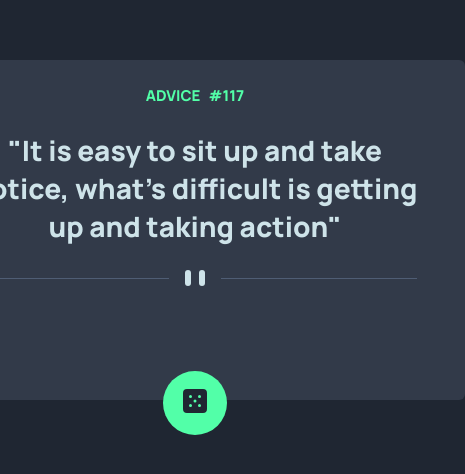
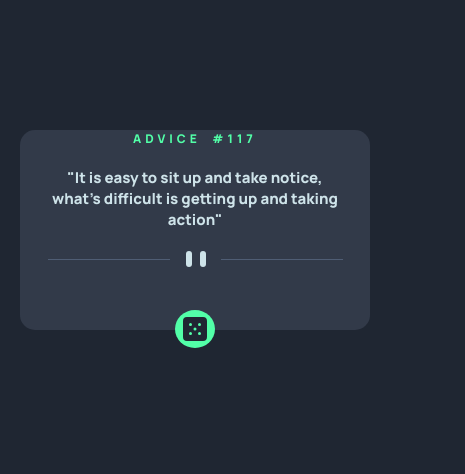
Before and after one commit to Martvie/advice-generator-app, a plain HTML site: page index.html in a window 390 px wide. Shown: the part 192-666 px from the top of the page, 465 px wide, since content can reach past the window. Drawn offline with Linux system fonts and the light colour scheme.

Commit message:
style adjustment

```diff
--- a/index.html
+++ b/index.html
@@ -1,38 +1,56 @@
 <!DOCTYPE html>
 <html lang="en">
     <head>
-  <meta charset="UTF-8">
-  <meta name="viewport" content="width=device-width, initial-scale=1.0"> <!-- displays site properly based on user's device -->
+        <meta charset="UTF-8" />
+        <meta name="viewport" content="width=device-width, initial-scale=1.0" />
+        <!-- displays site properly based on user's device -->
 
-  <link rel="icon" type="image/png" sizes="32x32" href="./src/images/favicon-32x32.png">
+        <link
+            rel="icon"
+            type="image/png"
+            sizes="32x32"
+            href="./src/images/favicon-32x32.png"
+        />
 
-  <link rel="stylesheet" href="src/styles/reset.css">
-  <link rel="stylesheet" href="src/styles/style.css">
+        <link rel="stylesheet" href="src/styles/reset.css" />
+        <link rel="stylesheet" href="src/styles/style.css" />
+        <link rel="stylesheet" href="src/styles/responsive.css" />
 
         <title>Frontend Mentor | Advice generator app</title>
 
-  <!-- <style>
-    .attribution { font-size: 11px; text-align: center; }
-    .attribution a { color: hsl(228, 45%, 44%); }
-  </style> -->
     </head>
     <body>
 
+        <main class="advice-container">
+            <h1 class="advice-title" id="advice-title">ADVICE #117</h1>
+            <p class="advice-text" id="advice-text">
+                "It is easy to sit up and take notice, what's difficult is
+                getting up and taking action"
+            </p>
+            <picture class="dividing-line">
+                <source
+                    srcset="./src/images/pattern-divider-mobile.svg"
+                    media="(max-width:610px)"
+                />
 
-  <div class="advice-container">
-    <h2 class="advice-title" id="advice-title">ADVICE #117</h2>
-    <p class="advice-text" id="advice-text">"It is easy to sit up and take notice, what's difficult is getting up and taking action"</p>
-
-    <img src="./src/images/pattern-divider-desktop.svg" alt="">
+                <img
+                    src="./src/images/pattern-divider-desktop.svg"
+                    alt="separate line"
+                />
+            </picture>
 
             <button class="button" onclick="getAdvice()">
-      <img src="./src/images/icon-dice.svg" alt="">
+                <img src="./src/images/icon-dice.svg" alt="dice icon" />
             </button>
-  </div>
-  <!-- <div class="attribution">
+        </main>
+
+        <!-- <footer>
+          <div class="attribution">
             Challenge by <a href="https://www.frontendmentor.io?ref=challenge" target="_blank">Frontend Mentor</a>.
             Coded by <a href="#">Your Name Here</a>.
-  </div> -->
+          </div>
+        </footer> -->
+
 
         <script src="./src/js/index.js"></script>
     </body>
--- /dev/null
+++ b/src/styles/responsive.css
@@ -0,0 +1,26 @@
+@media (max-width: 610px) {
+    .advice-container{
+        width: 35rem;
+        height: 20rem;
+    }
+
+    .advice-title{
+        font-size: 1.2rem;
+    }
+
+    .advice-text {
+        font-size: 1.5rem;
+    }
+
+    .dividing-line {
+        bottom: 0rem;
+    }
+
+    .button {
+        height: 4rem;
+        width: 4rem;
+
+        position: relative;
+        bottom: -1.8rem;
+    }
+}
--- a/src/styles/style.css
+++ b/src/styles/style.css
@@ -8,17 +8,21 @@ body {
     background-color: var(--dark-blue);
 }
 
+/* .attribution { font-size: 11px; text-align: center; }
+.attribution a { color: hsl(228, 45%, 44%); } */
+
 .advice-container{
     height: 34rem;
     width: 54rem;
-    border-radius: 0.6rem;
+    border-radius: 1.5rem;
 
     background-color: var(--dark-grayish-blue);
 
     display: flex;
     flex-direction: column;
     align-items: center;
-    justify-content: space-evenly;
+    justify-content: center;
+    gap: 2rem;
 
     position: absolute;
 }
@@ -26,6 +30,7 @@ body {
 .advice-title{
     font-size: 1.5rem;
     word-spacing: 0.5rem;
+    letter-spacing: 0.4rem;
     color: var(--neon-green);
 }
 
@@ -36,13 +41,17 @@ body {
     max-width: 85%;
 }
 
-.diver{
-    color: purple ;
+.dividing-line {
+    position: relative;
+    bottom: -3rem;
 }
 
 .button {
     height: 6.4rem;
     width: 6.4rem;
+    display: flex;
+    align-items: center;
+    justify-content: center;
     background-color: var(--neon-green);
 
     border-radius: 50%;
@@ -53,5 +62,5 @@ body {
 .button:hover {
     cursor: pointer;
     transition: ease-in-out 0.4s;
-    box-shadow: 0rem 0rem 3rem 1.5rem rgba(81, 255, 168, 1);
+    box-shadow: 0rem 0rem 3rem 1.5rem rgb(81, 255, 168);
 }
```
Lines whose indentation alone changed are shown as unchanged.
